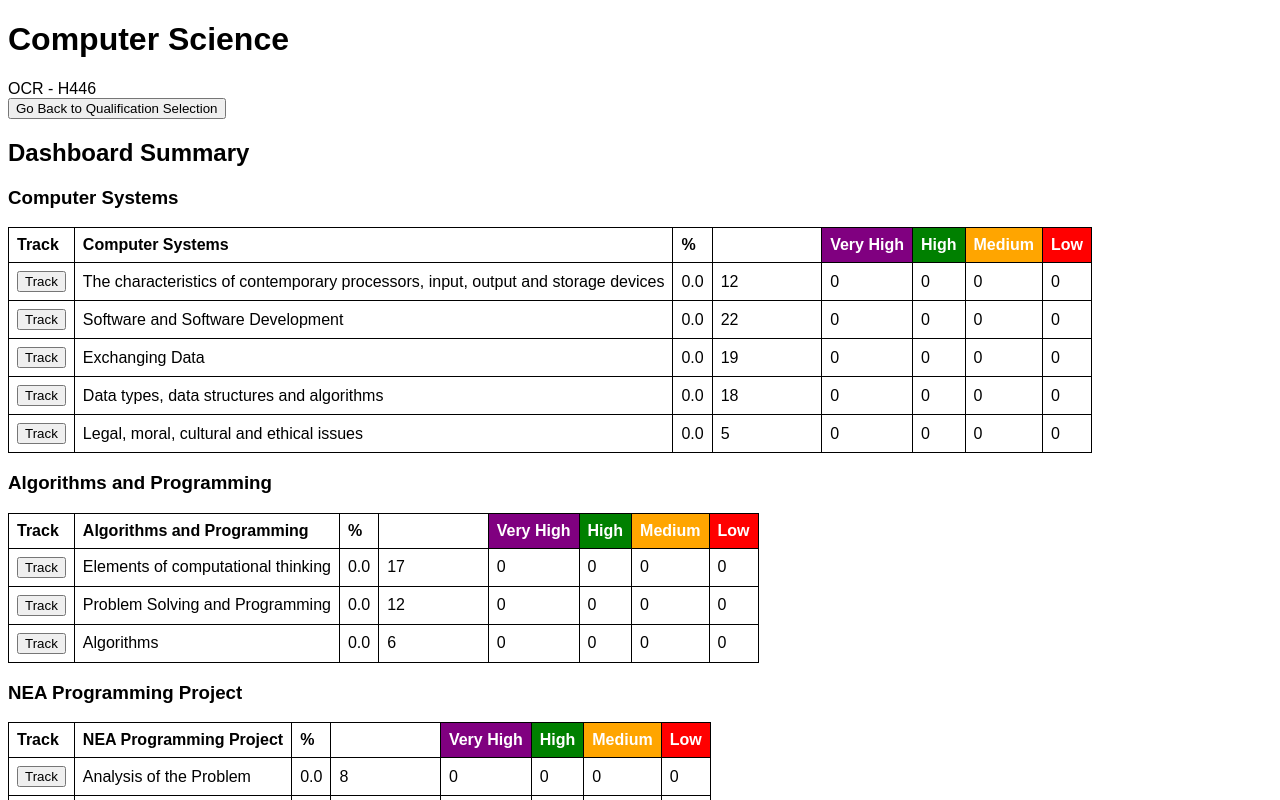
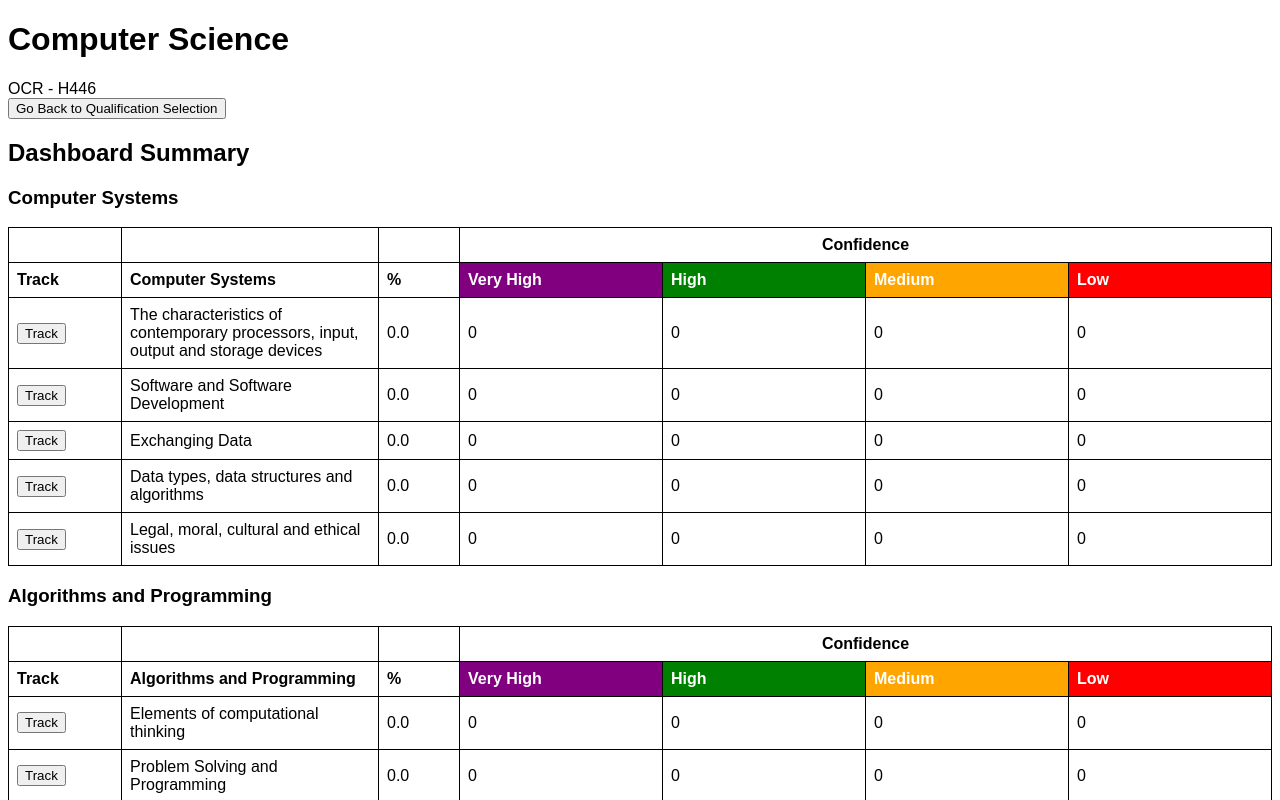
Before and after one commit to JoeSharp/study-tracker-ui, a React (Create React App) app: page / in a window 1280 px wide. Both pictures are taken after a click on the button "Track Progress". Shown: the top 800 px of the page. Built offline with nearby package versions, Linux system fonts and the light colour scheme.

Commit message:
styling work on the tables

```diff
--- a/src/components/ConfidencePicker/ConfidencePicker.tsx
+++ b/src/components/ConfidencePicker/ConfidencePicker.tsx
@@ -5,34 +5,28 @@ import { Confidence } from "../../types";
 export interface ConfidenceOption {
   confidence: Confidence;
   name: string;
-  colour: string;
 }
 
 export const CONFIDENCE_OPTIONS: ConfidenceOption[] = [
   {
     confidence: Confidence.notCovered,
     name: "Not covered",
-    colour: "white",
   },
   {
     confidence: Confidence.veryHigh,
     name: "Very High",
-    colour: "purple",
   },
   {
     confidence: Confidence.high,
     name: "High",
-    colour: "green",
   },
   {
     confidence: Confidence.medium,
     name: "Medium",
-    colour: "orange",
   },
   {
     confidence: Confidence.low,
     name: "Low",
-    colour: "red",
   },
 ];
 
--- a/src/components/SectionTracker/SectionTracker.tsx
+++ b/src/components/SectionTracker/SectionTracker.tsx
@@ -1,8 +1,20 @@
 import React from "react";
+import styled from "styled-components";
 import useTracker from "../../api/useTracker";
 import useAppNavigation from "../../lib/useAppNavigation";
 import { StyledTable } from "../../styles";
 import ConfidencePicker from "../ConfidencePicker";
+
+export const RequirementTable = styled(StyledTable)`
+  th.requirement-heading {
+    background-color: lime;
+  }
+
+  th.confidence-heading {
+    width: 10rem;
+    background-color: purple;
+  }
+`;
 
 export interface Props {
   componentId: string;
@@ -67,11 +79,13 @@ const SectionTrackerDashboard: React.FunctionComponent<Props> = ({
                         <h4>
                           {subsection.id} - {subsection.title}
                         </h4>
-                        <StyledTable>
+                        <RequirementTable>
                           <thead>
                             <tr>
-                              <th>Requirement</th>
-                              <th>Confidence</th>
+                              <th className="requirement-heading">
+                                Requirement
+                              </th>
+                              <th className="confidence-heading">Confidence</th>
                             </tr>
                           </thead>
                           <tbody>
@@ -107,7 +121,7 @@ const SectionTrackerDashboard: React.FunctionComponent<Props> = ({
                                 )
                               )}
                           </tbody>
-                        </StyledTable>
+                        </RequirementTable>
                       </React.Fragment>
                     ))}
                 </React.Fragment>
--- a/src/components/SpecificationTracker/SpecificationTracker.tsx
+++ b/src/components/SpecificationTracker/SpecificationTracker.tsx
@@ -1,8 +1,48 @@
 import React from "react";
+import styled from "styled-components";
 import useTracker from "../../api/useTracker";
 import useAppNavigation from "../../lib/useAppNavigation";
 import { StyledTable } from "../../styles";
+import { Confidence } from "../../types";
 import { CONFIDENCE_OPTIONS } from "../ConfidencePicker/ConfidencePicker";
+
+export const SummaryTable = styled(StyledTable)`
+  th.summary-track {
+    width: 6rem;
+  }
+
+  th.summary-name {
+    width: 15rem;
+  }
+
+  th.summary-percent {
+    width: 4rem;
+  }
+
+  th.summary-confidence-heading {
+    text-align: center;
+  }
+
+  th.summary-confidence-0 {
+    color: black;
+  }
+  th.summary-confidence-1 {
+    color: white;
+    background-color: purple;
+  }
+  th.summary-confidence-2 {
+    color: white;
+    background-color: green;
+  }
+  th.summary-confidence-3 {
+    color: white;
+    background-color: orange;
+  }
+  th.summary-confidence-4 {
+    color: white;
+    background-color: red;
+  }
+`;
 
 export interface Props {
   specificationId: string;
@@ -36,17 +76,24 @@ const SpecificationTracker: React.FunctionComponent<Props> = ({
       {components.map((component) => (
         <React.Fragment key={component.id}>
           <h3>{component.name}</h3>
-          <StyledTable>
+          <SummaryTable>
             <thead>
+              <tr>
+                <th className="summary-track"></th>
+                <th className="summary-name"></th>
+                <th className="summary-percent"></th>
+                <th className="summary-confidence-heading" colSpan={4}>
+                  Confidence
+                </th>
+              </tr>
               <tr>
                 <th>Track</th>
                 <th>{component.name}</th>
                 <th>%</th>
-                {CONFIDENCE_OPTIONS.map(({ name, colour }) => (
-                  <th
-                    key={name}
-                    style={{ color: "white", backgroundColor: colour }}
-                  >
+                {CONFIDENCE_OPTIONS.filter(
+                  ({ confidence }) => confidence !== Confidence.notCovered
+                ).map(({ confidence, name }) => (
+                  <th className={`summary-confidence-${confidence}`} key={name}>
                     {name}
                   </th>
                 ))}
@@ -77,7 +124,10 @@ const SpecificationTracker: React.FunctionComponent<Props> = ({
                         </td>
                         <td>{section.title}</td>
                         <td>{sectionTracker.percentCovered.toFixed(1)}</td>
-                        {CONFIDENCE_OPTIONS.map(({ confidence, name }) => (
+                        {CONFIDENCE_OPTIONS.filter(
+                          ({ confidence }) =>
+                            confidence !== Confidence.notCovered
+                        ).map(({ confidence, name }) => (
                           <td key={name}>
                             {sectionTracker.byConfidence[confidence] || 0}
                           </td>
@@ -87,7 +137,7 @@ const SpecificationTracker: React.FunctionComponent<Props> = ({
                   </React.Fragment>
                 ))}
             </tbody>
-          </StyledTable>
+          </SummaryTable>
         </React.Fragment>
       ))}
     </div>
--- a/src/styles.ts
+++ b/src/styles.ts
@@ -3,6 +3,8 @@ import styled from "styled-components";
 export const StyledTable = styled.table`
   text-align: left;
   border-collapse: collapse;
+  width: 100%;
+  table-layout: fixed;
 
   th,
   td {
```
Also changed, not shown: 1 other file (tests, documents, lock files or other folders).
